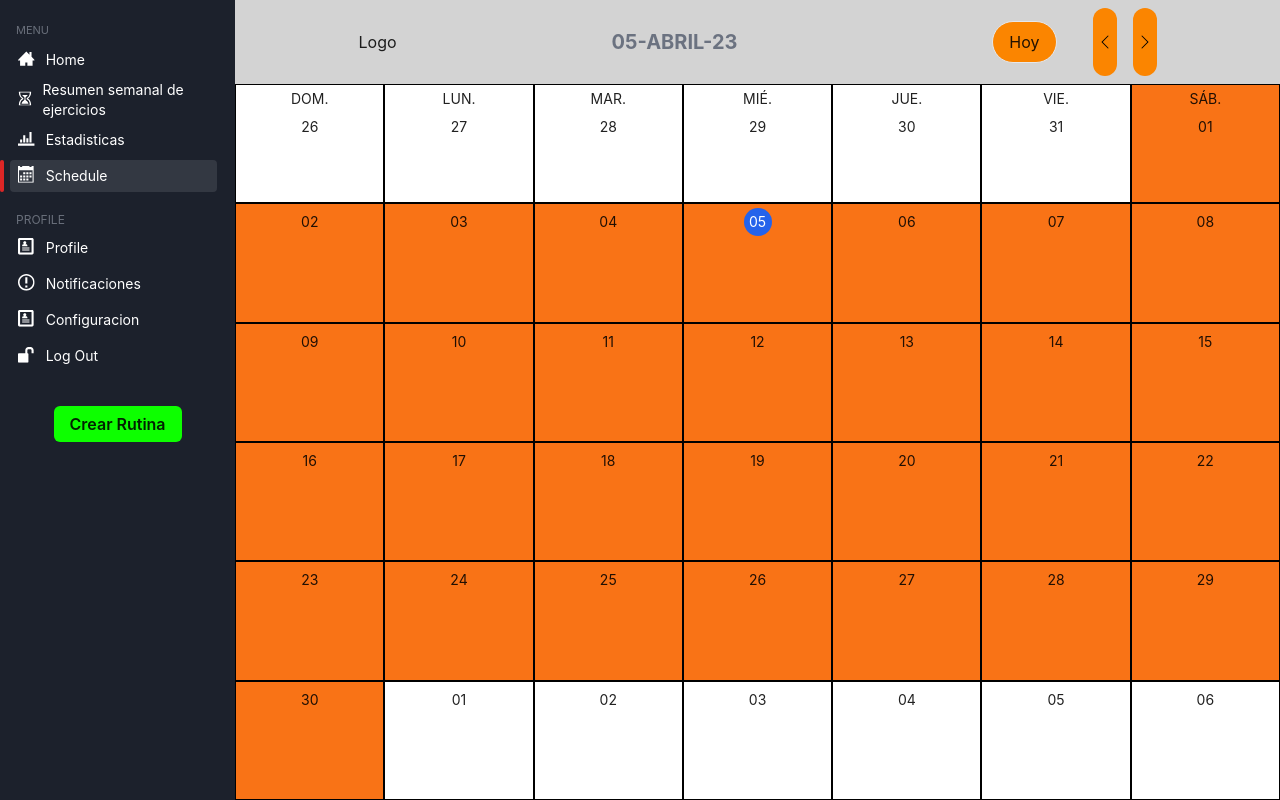
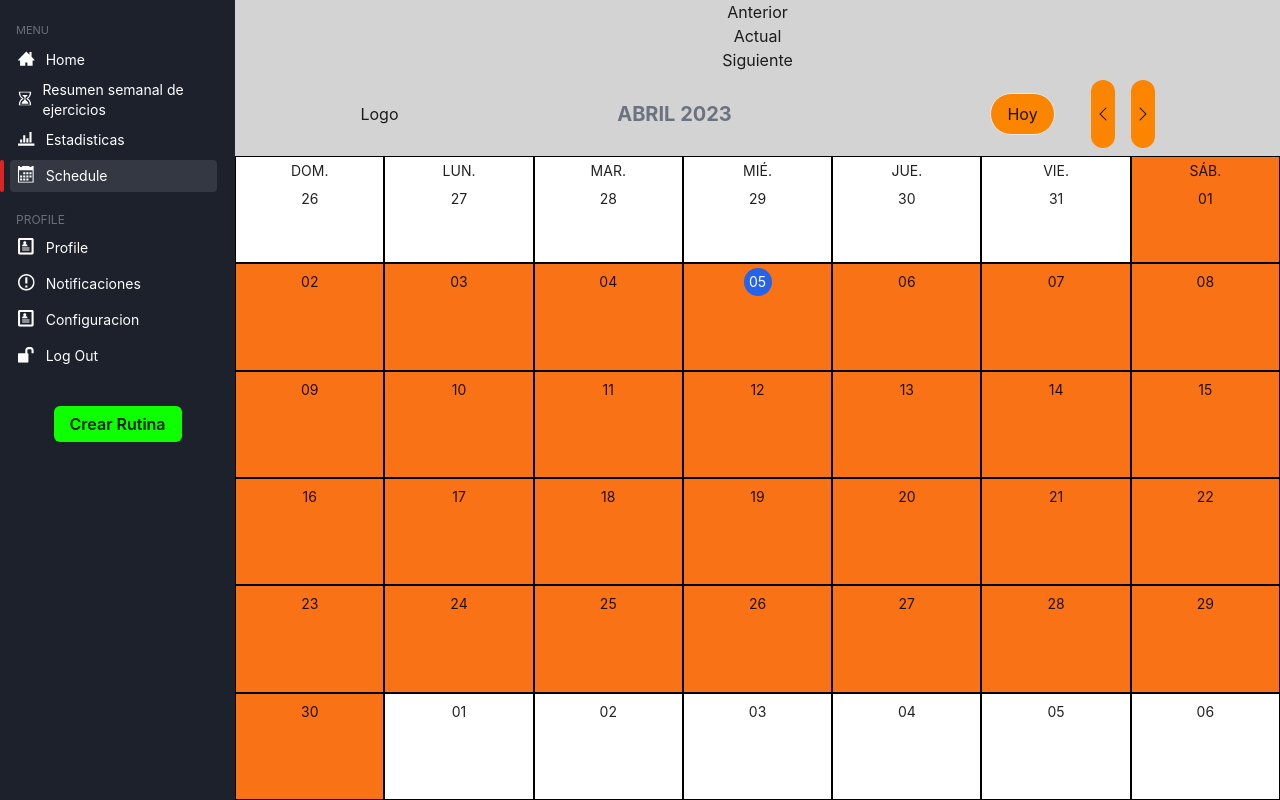
Before and after one commit to No-Country/c10-40-ft-mern, a React (Vite) app in the folder frontend/: page /dashboard/schedule in a window 1280 px wide. Built offline with nearby package versions, Linux system fonts and the light colour scheme.

Commit message:
feat: add function in calendar

```diff
--- a/frontend/src/components/Calendar/CalendarComp/CalendarDay.tsx
+++ b/frontend/src/components/Calendar/CalendarComp/CalendarDay.tsx
@@ -9,7 +9,7 @@ const CalendarDay = ({
   rowIdx: React.Key
 }): JSX.Element => {
   function getCurrentMonthClass(): string {
-    return day.format('MM') === dayjs().format('MM')
+    return day.format('MM-YY') === dayjs().format('MM-YY')
       ? 'bg-orange-500'
       : 'bg-white'
   }
--- a/frontend/src/components/Calendar/CalendarComp/CalendarHeader.tsx
+++ b/frontend/src/components/Calendar/CalendarComp/CalendarHeader.tsx
@@ -8,7 +8,7 @@ const CalendarHeader = ({
   date: dayjs.Dayjs
   setDate: React.Dispatch<React.SetStateAction<dayjs.Dayjs>>
 }): JSX.Element => {
-  const formatDate = date.format('DD-MMMM-YY')
+  const formatDate = date.format('MMMM YYYY')
   const handlePrevMonth = (): void => {
     setDate(date.subtract(1, 'month'))
   }
--- a/frontend/src/components/Calendar/index.tsx
+++ b/frontend/src/components/Calendar/index.tsx
@@ -8,15 +8,45 @@ import 'dayjs/locale/es'
 dayjs.locale('es')
 
 const Calendar = (): JSX.Element => {
+  const calendarMonths = [1, 2, 3, 4, 5, 6, 7, 8, 9, 10, 11, 12]
+  const a = calendarMonths[2]
   const [currentMonth, setCurrentMonth] = useState(getMonth())
   const [date, setDate] = useState(dayjs())
+  const [clickCount, setClickCount] = useState(0);
+
+  const handleActualMonth = () => {
+    setCurrentMonth(getMonth())
+  }
+  const handlePrevMonth = (a: number) => {
+    setCurrentMonth(getMonth(a - (clickCount + 1)))
+  }
+  const handleNextMonth = (a: number) => {
+    setCurrentMonth(getMonth(a + (clickCount + 1)))
+  }
+  const handleActualMonthWrapper = (event: React.MouseEvent<HTMLButtonElement, MouseEvent>) => {
+    setClickCount(0)
+    handleActualMonth()
+  }
+  const handlePrevMonthWrapper = (event: React.MouseEvent<HTMLButtonElement, MouseEvent>) => {
+    setClickCount(0)
+    setClickCount(clickCount - 1)
+    handlePrevMonth(a)
+  }
+  const handleNextMonthWrapper = (event: React.MouseEvent<HTMLButtonElement, MouseEvent>) => {
+    setClickCount(0)
+    setClickCount(clickCount + 1)
+    handleNextMonth(a)
+  }
   return (
     <>
       <div className="w-screen flex flex-col">
+        <button onClick={handlePrevMonthWrapper}>Anterior</button>
+        <button onClick={handleActualMonthWrapper}>Actual</button>
+        <button onClick={handleNextMonthWrapper}>Siguiente</button>
         <CalendarHeader date={date} setDate={setDate} />
         <div className="flex flex-1">
           <CalendarSidebar />
-          <CalendarMonth month={currentMonth} />
+          <CalendarMonth month={currentMonth}/>
         </div>
       </div>
     </>
```
